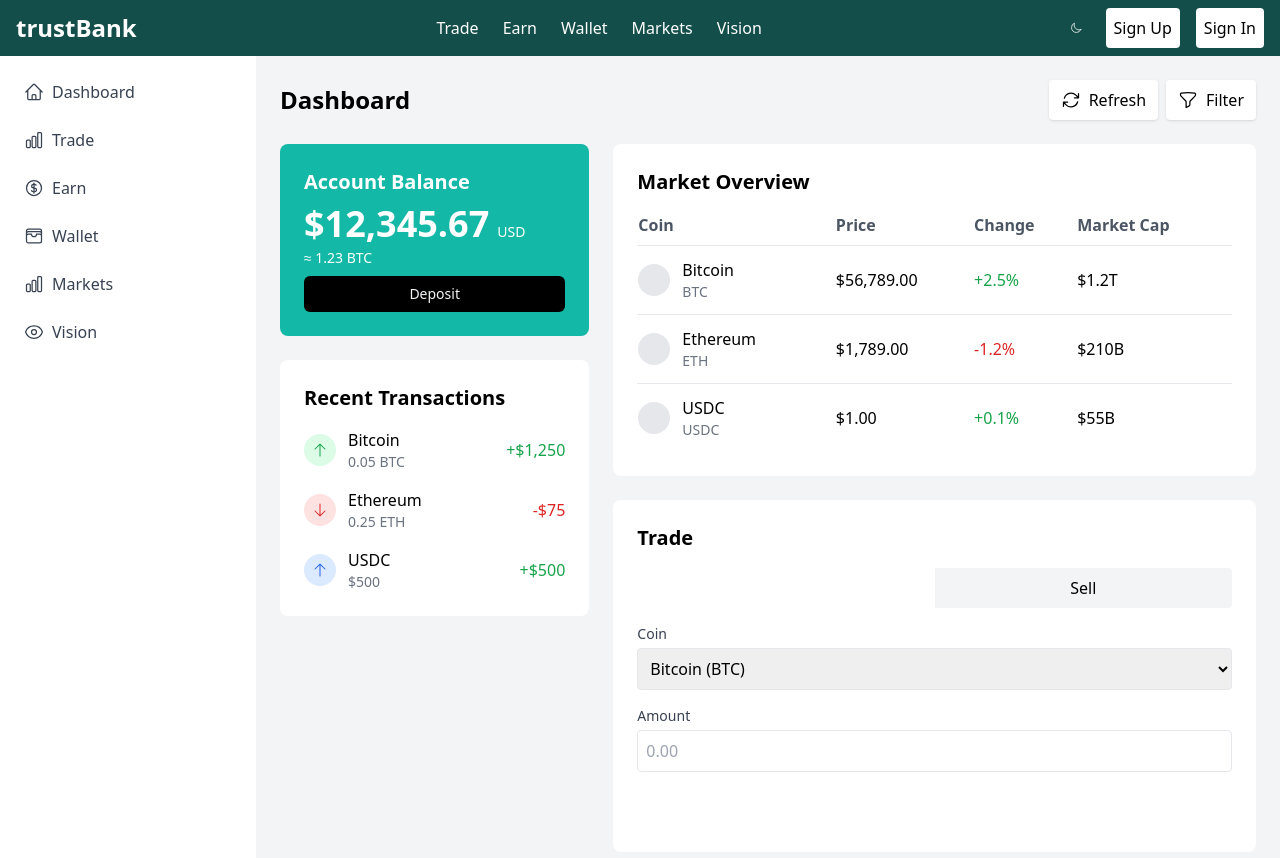
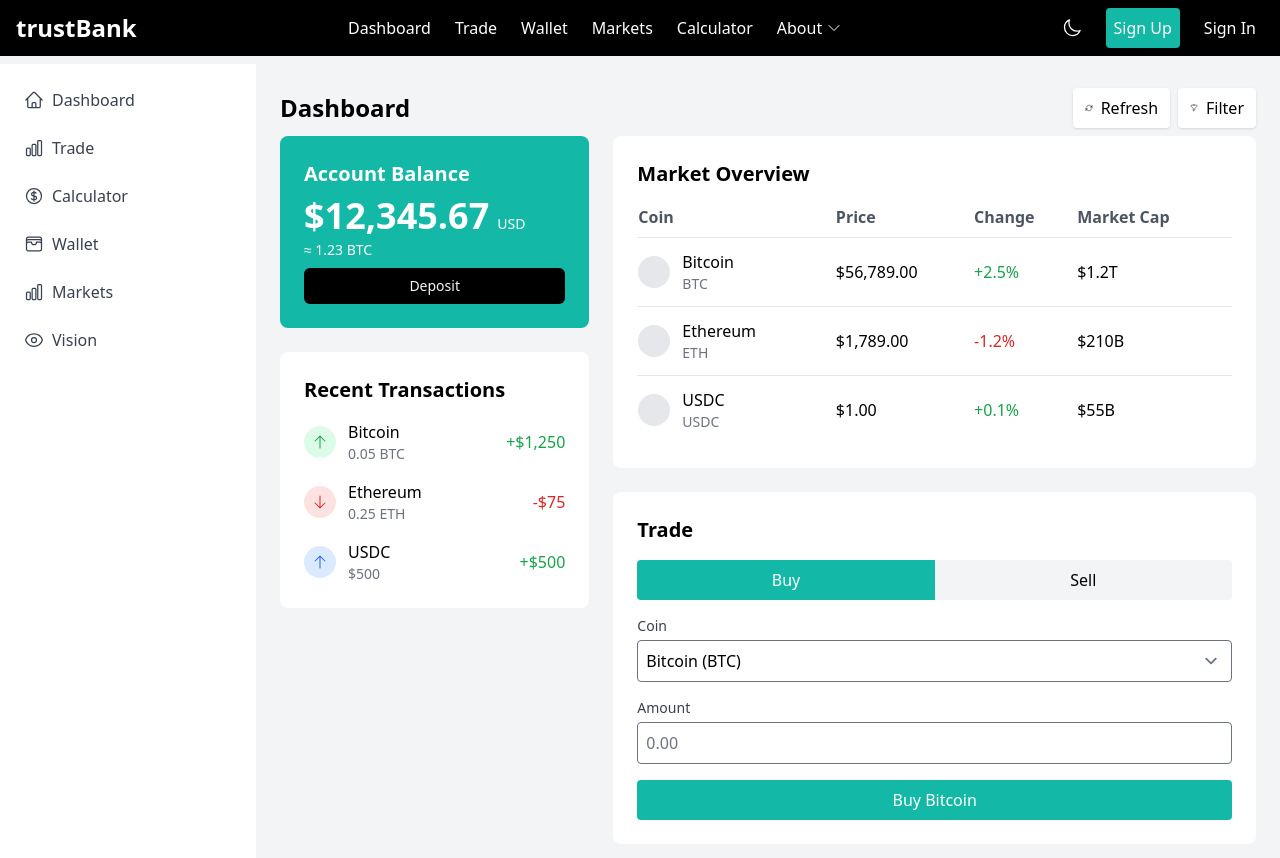
Before and after one commit to theceo1/trustbanqV.1, a Next.js app: page /dashboard in a window 1280 px wide. Shown: the top 858 px of the page. Built offline with nearby package versions, Linux system fonts and the light colour scheme.

Commit message:
added dashboard and calculator page

```diff
--- /dev/null
+++ b/src/components/calculator/RateCalculator.tsx
@@ -0,0 +1,93 @@
+import React, { useState } from 'react';
+import Image from 'next/image';
+
+const RateCalculator: React.FC = () => {
+  const [selectedCurrency, setSelectedCurrency] = useState('BTC');
+  const [walletAction, setWalletAction] = useState('BUY');
+  const [amount, setAmount] = useState('');
+
+  const currencies = [
+    { symbol: 'BTC', name: 'Bitcoin' },
+    { symbol: 'ETH', name: 'Ethereum (ERC20)' },
+    { symbol: 'USDT', name: 'USDT (ERC20)' },
+    { symbol: 'USDC', name: 'USDC (TRC20)' },
+  ];
+
+  return (
+    <div className="bg-blue-100 p-8 rounded-lg shadow-lg">
+      <h1 className="text-3xl font-bold mb-6">CALCULATOR</h1>
+      <h2 className="text-2lg font-semibold mb-8 text-gray-700">Market rates you can trust</h2>
+
+      <div className="grid grid-cols-1 md:grid-cols-2 gap-8">
+        <div className="bg-blue-50 p-6 rounded-lg">
+          <h3 className="text-lg font-semibold mb-4">CRYPTO | <span className="text-teal-500">TRUST</span></h3>
+
+          <div className="mb-4">
+            <p className="mb-2">Select Currency:</p>
+            <div className="flex space-x-2">
+              {currencies.map((currency) => (
+                <button
+                  key={currency.symbol}
+                  className={`p-2 rounded ${selectedCurrency === currency.symbol ? 'bg-teal-500 text-white' : 'bg-gray-200'}`}
+                  onClick={() => setSelectedCurrency(currency.symbol)}
+                >
+                  {currency.symbol}
+                </button>
+              ))}
+            </div>
+          </div>
+
+          <div className="mb-4">
+            <p className="mb-2">Wallet Action:</p>
+            <select
+              className="w-full p-2 border rounded"
+              value={walletAction}
+              onChange={(e) => setWalletAction(e.target.value)}
+            >
+              <option value="BUY">BUY</option>
+              <option value="SELL">SELL</option>
+            </select>
+          </div>
+
+          <div className="mb-4">
+            <p className="mb-2">Amount in USD</p>
+            <input
+              type="text"
+              className="w-full p-2 border rounded"
+              placeholder="Enter amount"
+              value={amount}
+              onChange={(e) => setAmount(e.target.value)}
+            />
+            <p className="text-sm text-gray-600 mt-1">$1 - NGN1640</p>
+          </div>
+
+          <div className="mb-4">
+            <p className="text-2xl font-bold">0.00</p>
+            <p className="text-sm text-gray-600">BTC 0.0000</p>
+            <p className="text-xs text-gray-500 mt-2">NOTE: This is an estimated rate. Actual rate may differ</p>
+          </div>
+
+          <button className="w-full bg-teal-500 text-white py-2 rounded font-semibold">
+            Calculate
+          </button>
+        </div>
+
+        <div className="flex items-center justify-center">
+          <Image
+            src="/images/calculator-illustration.png"
+            alt="Calculator Illustration"
+            width={600}
+            height={600}
+          />
+        </div>
+      </div>
+
+      <div className="mt-8 text-center">
+        <p className="text-sm text-gray-600 mb-2">JOIN 300,000+ PEOPLE USING TRUSTBANK</p>
+        <p className="text-2xl font-bold text-blue-800">Create a free account and get started</p>
+      </div>
+    </div>
+  );
+};
+
+export default RateCalculator;
--- a/src/components/dashboard/Trade.tsx
+++ b/src/components/dashboard/Trade.tsx
@@ -9,13 +9,13 @@ const Trade: React.FC = () => {
       <h2 className="text-xl font-semibold mb-4">Trade</h2>
       <div className="flex mb-4">
         <button
-          className={`flex-1 py-2 ${action === 'buy' ? 'bg-primary text-white' : 'bg-gray-100'} rounded-l`}
+          className={`flex-1 py-2 ${action === 'buy' ? 'bg-teal-500 text-white' : 'bg-gray-100'} rounded-l`}
           onClick={() => setAction('buy')}
         >
           Buy
         </button>
         <button
-          className={`flex-1 py-2 ${action === 'sell' ? 'bg-primary text-white' : 'bg-gray-100'} rounded-r`}
+          className={`flex-1 py-2 ${action === 'sell' ? 'bg-teal-500 text-white' : 'bg-gray-100'} rounded-r`}
           onClick={() => setAction('sell')}
         >
           Sell
@@ -37,7 +37,7 @@ const Trade: React.FC = () => {
         <label className="block text-sm font-medium text-gray-700 mb-1">Amount</label>
         <input type="number" className="w-full p-2 border rounded" placeholder="0.00" />
       </div>
-      <button className="w-full bg-primary text-white py-2 rounded font-medium">
+      <button className="w-full bg-teal-500 text-white py-2 rounded font-medium">
         {action === 'buy' ? 'Buy' : 'Sell'} {coin.split(' ')[0]}
       </button>
     </div>
--- a/src/components/layout/Header.tsx
+++ b/src/components/layout/Header.tsx
@@ -1,27 +1,52 @@
-import React from 'react'
+import React, { useState } from 'react'
 import Link from 'next/link'
-import { MoonIcon } from '@heroicons/react/24/outline'
+import { MoonIcon, ChevronDownIcon } from '@heroicons/react/24/outline'
 
 const Header: React.FC = () => {
+  const [isAboutOpen, setIsAboutOpen] = useState(false);
+
   return (
-    <header className="bg-teal-900 text-white">
+    <header className="bg-secondary text-white fixed top-0 left-0 right-0 z-50">
       <div className="container mx-auto px-2 py-2 flex justify-between items-center">
-        <Link href="/" className="text-2xl font-bold">
+        <Link href="/" className="text-2xl font-bold hover:text-teal-500 transition-colors">
           trustBank
         </Link>
         <nav className="space-x-6">
+        <Link href="/dashboard" className="hover:text-primary">Dashboard</Link>
           <Link href="/trade" className="hover:text-primary">Trade</Link>
-          <Link href="/earn" className="hover:text-primary">Earn</Link>
           <Link href="/wallet" className="hover:text-primary">Wallet</Link>
           <Link href="/markets" className="hover:text-primary">Markets</Link>
-          <Link href="/vision" className="hover:text-primary">Vision</Link>
+          <Link href="/calculator" className="hover:text-primary">Calculator</Link>
+          <div className="relative inline-block text-left">
+            <button
+              className="inline-flex items-center hover:text-primary"
+              onMouseEnter={() => setIsAboutOpen(true)}
+              onMouseLeave={() => setIsAboutOpen(false)}
+            >
+              About
+              <ChevronDownIcon className="ml-1 h-4 w-4" />
+            </button>
+            {isAboutOpen && (
+              <div
+                className="absolute right-0 mt-2 w-56 rounded-md shadow-lg bg-white ring-1 ring-black ring-opacity-5"
+                onMouseEnter={() => setIsAboutOpen(true)}
+                onMouseLeave={() => setIsAboutOpen(false)}
+              >
+                <div className="py-1" role="menu" aria-orientation="vertical" aria-labelledby="options-menu">
+                  <Link href="/about/vision" className="block px-4 py-2 text-sm text-gray-700 hover:bg-gray-100">Vision</Link>
+                  <Link href="/about/mission" className="block px-4 py-2 text-sm text-gray-700 hover:bg-gray-100">Mission</Link>
+                  <Link href="/about/blog" className="block px-4 py-2 text-sm text-gray-700 hover:bg-gray-100">Blog</Link>
+                </div>
+              </div>
+            )}
+          </div>
         </nav>
         <div className="flex items-center space-x-4">
           <button className="p-2 rounded-full hover:bg-gray-700">
-            <MoonIcon className="w-3 h-3" />
+            <MoonIcon className="w-5 h-5" />
           </button>
-          <button className="bg-white text-black px-2 py-2 rounded">Sign Up</button>
-          <button className="bg-white text-black px-2 py-2 rounded">Sign In</button>
+          <button className="bg-teal-500 text-white px-2 py-2 rounded">Sign Up</button>
+          <button className=" text-white px-2 py-2 rounded">Sign In</button>
 
         </div>
       </div>
--- a/src/components/layout/Layout.tsx
+++ b/src/components/layout/Layout.tsx
@@ -10,7 +10,7 @@ const Layout: React.FC<LayoutProps> = ({ children }) => {
   return (
     <div className="min-h-screen bg-gray-100">
       <Header />
-      <div className="flex">
+      <div className="flex pt-16"> {/* Add padding-top here */}
         <Sidebar />
         <main className="flex-grow p-6">{children}</main>
       </div>
--- a/src/components/layout/Sidebar.tsx
+++ b/src/components/layout/Sidebar.tsx
@@ -8,37 +8,37 @@ const Sidebar: React.FC = () => {
       <nav>
         <ul className="space-y-2">
           <li>
-            <Link href="/dashboard" className="flex items-center p-2 text-gray-700 hover:bg-gray-100 rounded">
+            <Link href="/dashboard" className="flex items-center p-2 text-gray-700 hover:bg-teal-500 rounded">
               <HomeIcon className="w-5 h-5 mr-2" />
               Dashboard
             </Link>
           </li>
           <li>
-            <Link href="/trade" className="flex items-center p-2 text-gray-700 hover:bg-gray-100 rounded">
+            <Link href="/trade" className="flex items-center p-2 text-gray-700 hover:bg-teal-500 rounded">
               <ChartBarIcon className="w-5 h-5 mr-2" />
               Trade
             </Link>
           </li>
           <li>
-            <Link href="/earn" className="flex items-center p-2 text-gray-700 hover:bg-gray-100 rounded">
+            <Link href="/calculator" className="flex items-center p-2 text-gray-700 hover:bg-teal-500 rounded">
               <CurrencyDollarIcon className="w-5 h-5 mr-2" />
-              Earn
+              Calculator
             </Link>
           </li>
           <li>
-            <Link href="/wallet" className="flex items-center p-2 text-gray-700 hover:bg-gray-100 rounded">
+            <Link href="/wallet" className="flex items-center p-2 text-gray-700 hover:bg-teal-500 rounded">
               <WalletIcon className="w-5 h-5 mr-2" />
               Wallet
             </Link>
           </li>
           <li>
-            <Link href="/markets" className="flex items-center p-2 text-gray-700 hover:bg-gray-100 rounded">
+            <Link href="/markets" className="flex items-center p-2 text-gray-700 hover:bg-teal-500 rounded">
               <ChartBarIcon className="w-5 h-5 mr-2" />
               Markets
             </Link>
           </li>
           <li>
-            <Link href="/vision" className="flex items-center p-2 text-gray-700 hover:bg-gray-100 rounded">
+            <Link href="/vision" className="flex items-center p-2 text-gray-700 hover:bg-teal-500 rounded">
               <EyeIcon className="w-5 h-5 mr-2" />
               Vision
             </Link>
--- a/src/pages/dashboard.tsx
+++ b/src/pages/dashboard.tsx
@@ -8,15 +8,15 @@ import Trade from '@/components/dashboard/Trade'
 const Dashboard: React.FC = () => {
   return (
     <div>
-      <div className="flex justify-between items-center mb-6">
+      <div className="flex justify-between items-center mb-2">
         <h1 className="text-2xl font-bold">Dashboard</h1>
-        <div className="flex items-center space-x-2">
+        <div className="text-2lg flex items-center space-x-2">
           <button className="flex items-center px-3 py-2 bg-white rounded shadow">
-            <ArrowPathIcon className="w-5 h-5 mr-2" />
+            <ArrowPathIcon className="w-2 h-2 mr-2" />
             Refresh
           </button>
           <button className="flex items-center px-3 py-2 bg-white rounded shadow">
-            <FunnelIcon className="w-5 h-5 mr-2" />
+            <FunnelIcon className="w-2 h-2 mr-2" />
             Filter
           </button>
         </div>
--- a/src/styles/globals.css
+++ b/src/styles/globals.css
@@ -4,6 +4,9 @@
 
 body {
   @apply bg-gray-100;
+  body {
+    padding-top: 64px; /* Adjust this value based on your header height */
+  }
 }
 
 .container {
--- a/tailwind.config.ts
+++ b/tailwind.config.ts
@@ -1,20 +1,23 @@
-import type { Config } from "tailwindcss";
+import type { Config } from 'tailwindcss'
 
 const config: Config = {
   content: [
-    "./src/pages/**/*.{js,ts,jsx,tsx,mdx}",
-    "./src/components/**/*.{js,ts,jsx,tsx,mdx}",
-    "./src/app/**/*.{js,ts,jsx,tsx,mdx}",
+    './src/pages/**/*.{js,ts,jsx,tsx,mdx}',
+    './src/components/**/*.{js,ts,jsx,tsx,mdx}',
+    './src/app/**/*.{js,ts,jsx,tsx,mdx}',
   ],
   theme: {
     extend: {
-      backgroundImage: {
-        "gradient-radial": "radial-gradient(var(--tw-gradient-stops))",
-        "gradient-conic":
-          "conic-gradient(from 180deg at 50% 50%, var(--tw-gradient-stops))",
+      colors: {
+        primary: '#0097A7',
+        secondary: '#000000',
+        'blue-dark': '#1E3A8A',
       },
     },
   },
-  plugins: [],
-};
-export default config;
+  plugins: [
+    require('@tailwindcss/forms'),
+  ],
+}
+
+export default config
```
Also changed, not shown: src/pages/calculator.tsx (added, +19 -0 lines).
